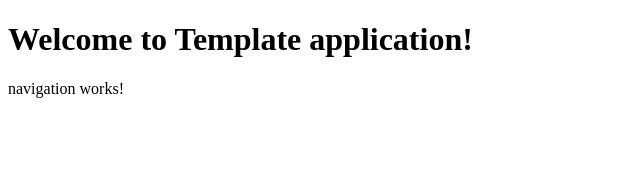
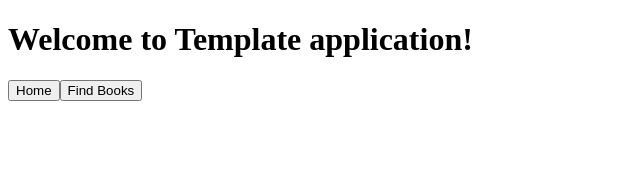
Before and after one commit to qcpi069/angular4-template-app, an Angular app: page / in a window 1280 px wide. Shown: the top 170 px of the page, without its empty margins (0-640 px from the left). Built offline with nearby package versions, Linux system fonts and the light colour scheme.

Commit message:
Adds stubs for navigation

```diff
--- a/src/app/navigation/navigation.component.html
+++ b/src/app/navigation/navigation.component.html
@@ -1,3 +1,4 @@
 <p>
-  navigation works!
+  <button class="btn btn-primary" (click)="navigateHome()">Home</button>
+  <button class="btn btn-primary" (click)="navigateToFinder()">Find Books</button>
 </p>
--- a/src/app/navigation/navigation.component.ts
+++ b/src/app/navigation/navigation.component.ts
@@ -7,9 +7,30 @@ import { Component, OnInit } from '@angular/core';
 })
 export class NavigationComponent implements OnInit {
 
+  lastNavigation: String;
+  recentNavigation: String;
+
   constructor() { }
 
   ngOnInit() {
   }
 
+  navigateHome(){
+      //implement functionality to display home contents here
+      this.logNavigationHistory("Home");
+
+  }
+
+  navigateToFinder(){
+    //implement functionality to display finder contents here
+    this.logNavigationHistory("Finder");
+  }
+
+  private logNavigationHistory(currentNavigation: String){
+    //log current and previous navigation history -- can also build dynamic call tree for 'bread-crumbs'
+    this.lastNavigation = new String(this.recentNavigation);
+    this.recentNavigation = new String(currentNavigation);
+    console.log("navigating to "+currentNavigation+" previous navigation was "+this.lastNavigation);
+  }
+
 }
```
